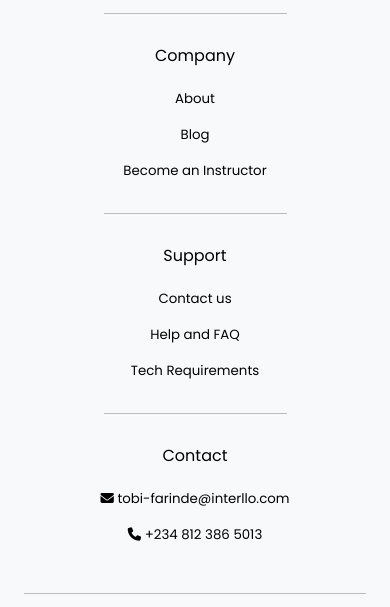
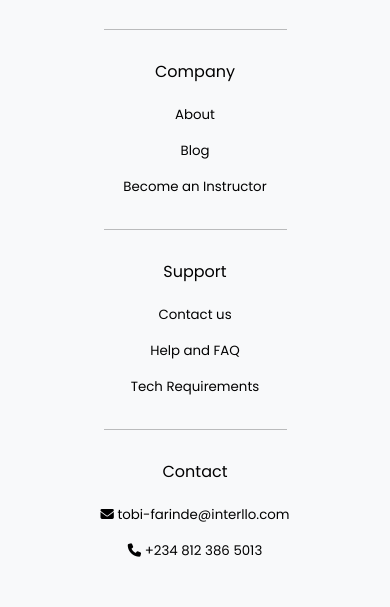
Before and after one commit to jeremy0x/buildupcamp-landing-page, a plain HTML site: page reviews.html in a window 390 px wide. Shown: the part 804-1411 px from the top of the page. Drawn offline with nearby package versions, Linux system fonts and the light colour scheme.

Commit message:
style: adjust footer padding on small screens

```diff
--- a/style.css
+++ b/style.css
@@ -532,6 +532,12 @@ footer {
   font-size: smaller !important;
 }
 
+@media screen and (max-width: 576px) {
+  footer {
+    padding: 1rem 0 !important;
+  }
+}
+
 footer p a {
   position: relative;
   text-decoration: none;
```
